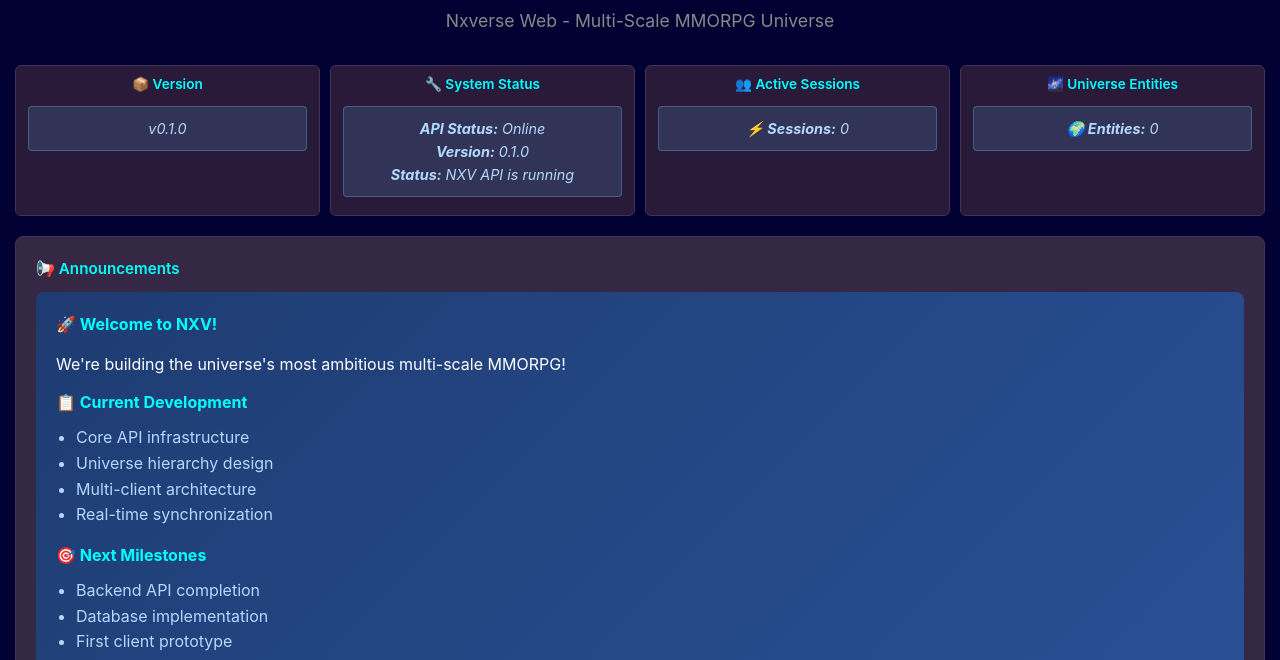
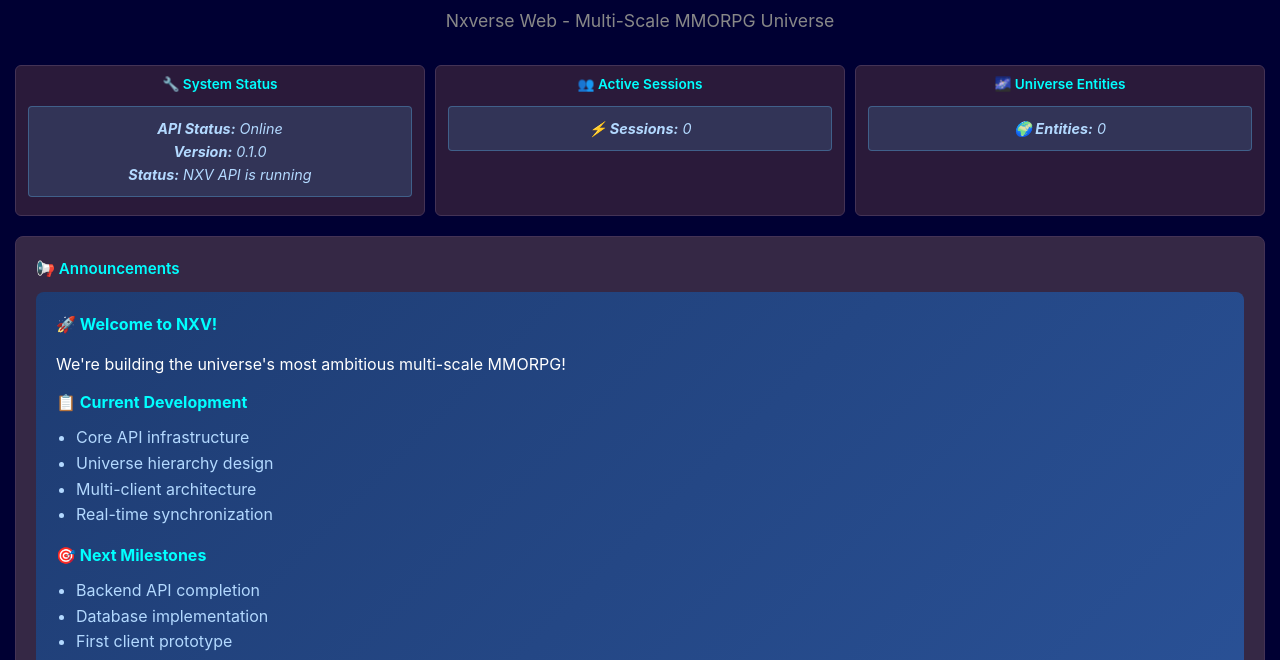
Before and after one commit to jgcampbell300/nxw, a website: page index.html in a window 1280 px wide. Shown: the part 140-800 px from the top of the page. Drawn offline with Linux system fonts and the light colour scheme.

Commit message:
Undo: Remove version card, revert to three system cards

```diff
--- a/index.html
+++ b/index.html
@@ -250,10 +250,6 @@
         </header>
 
         <div class="system-cards">
-            <div class="card">
-                <h3>📦 Version</h3>
-                <div id="version-info" class="loading">v0.1.0</div>
-            </div>
             <div class="card">
                 <h3>🔧 System Status</h3>
                 <div id="system-status" class="loading">Loading...</div>
```
